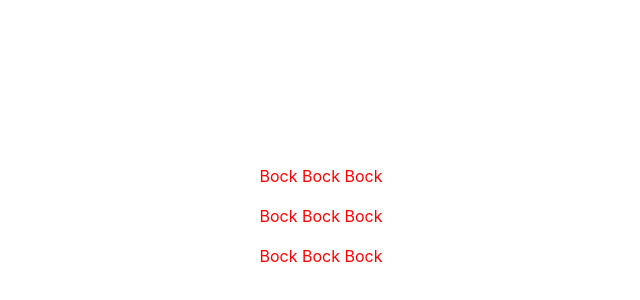
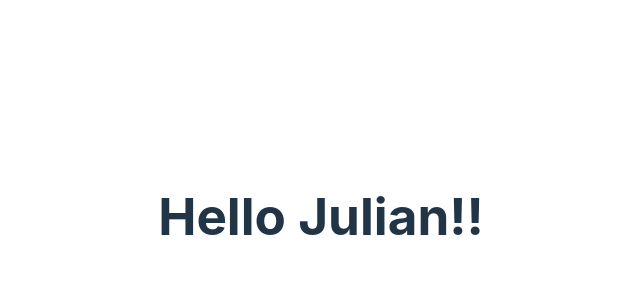
Before and after one commit to jpared3s/CS-WebDev, a React (Vite) app in the folder first-react-app/: page / in a window 1280 px wide. Shown: the part 184-484 px from the top of the page, without its empty margins (319-959 px from the left). Built offline with nearby package versions, Linux system fonts and the light colour scheme.

Commit message:
intro to props

```diff
--- a/first-react-app/src/App.jsx
+++ b/first-react-app/src/App.jsx
@@ -1,12 +1,10 @@
 import "./App.css";
-import Chicken from "./chicken-component/chicken";
+import Greeter from "./greeter";
 
 function App() {
   return (
     <div>
-      <Chicken />
-      <Chicken />
-      <Chicken />
+      <Greeter person="Julian"/>
     </div>
   );
 }
--- /dev/null
+++ b/first-react-app/src/greeter.jsx
@@ -0,0 +1,5 @@
+export default function Greeter(props) {
+  return (
+    <h1>Hello {props.person}!!</h1>
+  )
+}
```
